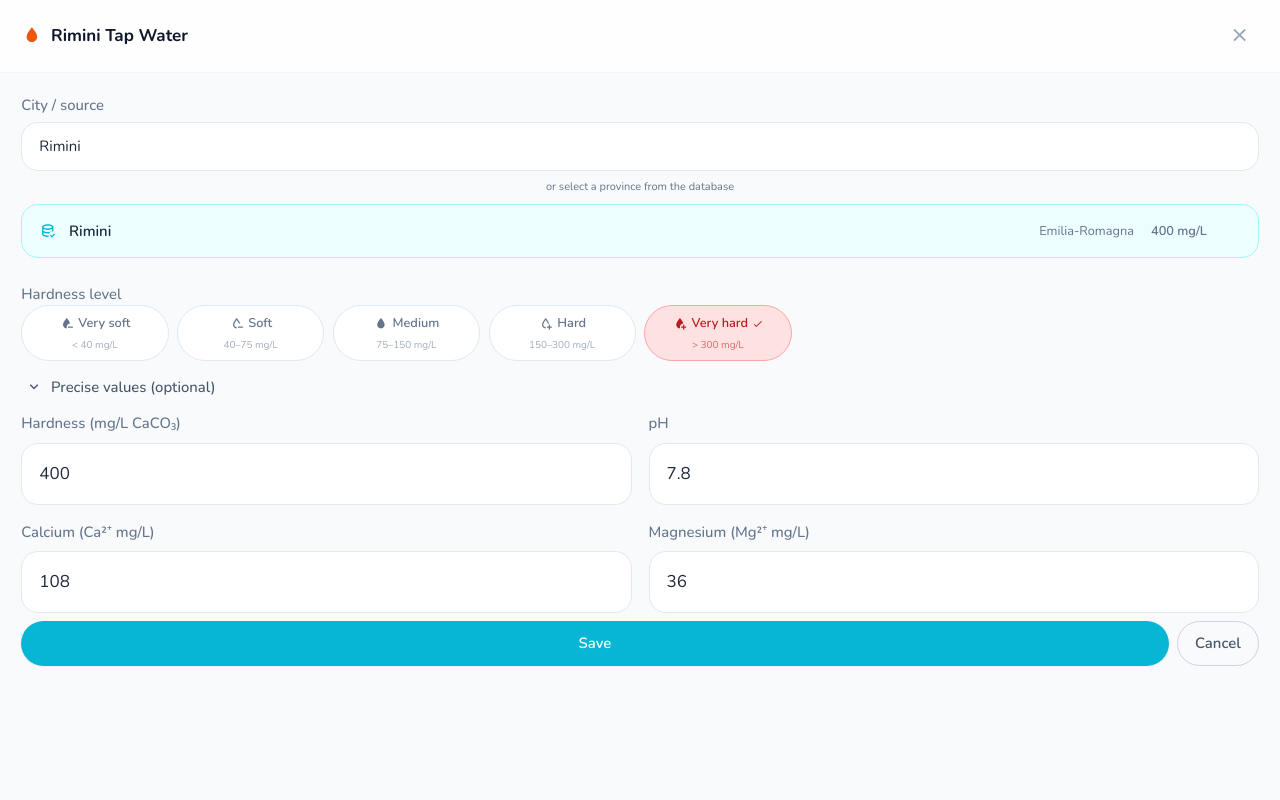
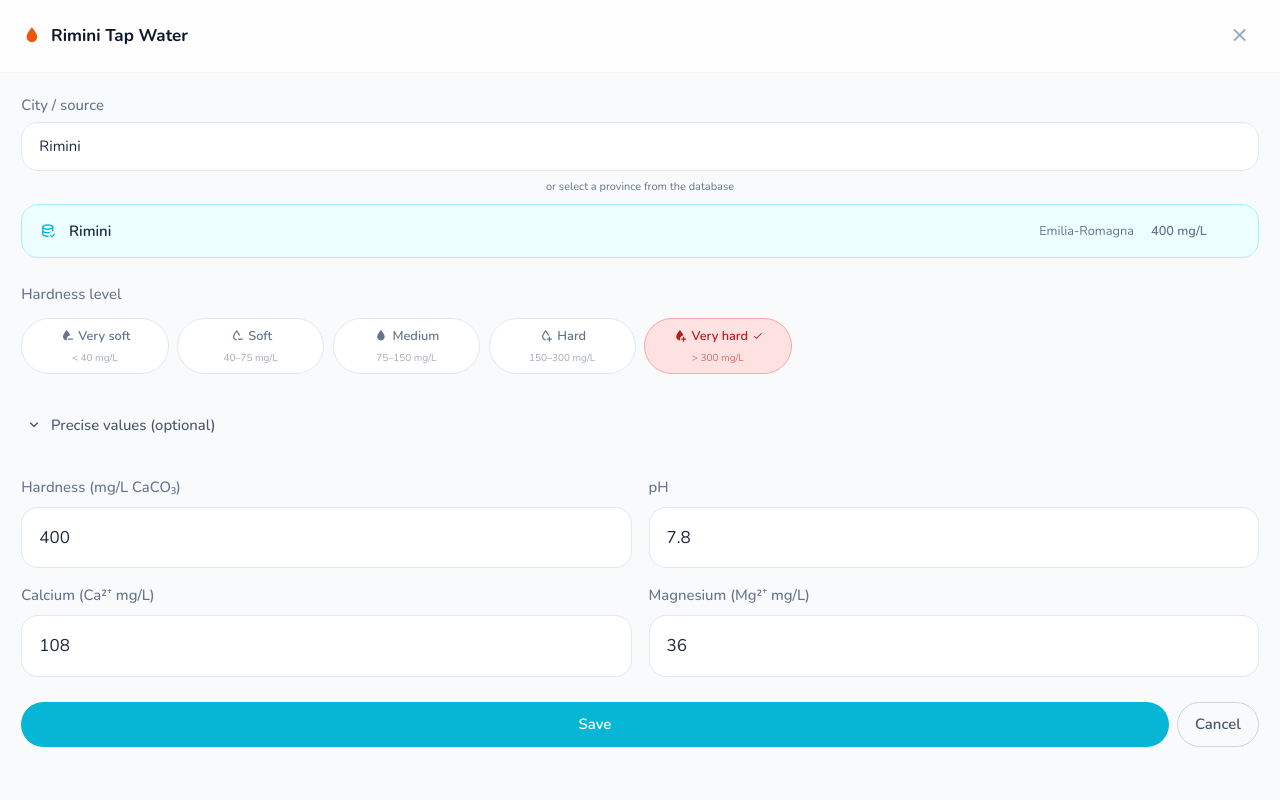
Before and after one commit to AndrianLeah/Plant-Care, a Vue app: page /#/water-guide in a window 1280 px wide. Both pictures are taken after a click on the button "Edit". Shown: the top 800 px of the page. Built offline with nearby package versions, Linux system fonts and the light colour scheme.

Commit message:
Uniform spacing in edit form via space-y-6

```diff
--- a/src/components/WaterProfileCard.vue
+++ b/src/components/WaterProfileCard.vue
@@ -77,9 +77,9 @@
         </div>
 
         <!-- Scrollable form body -->
-        <div class="flex-1 overflow-y-auto px-5 py-5 space-y-0">
+        <div class="flex-1 overflow-y-auto px-5 py-5 space-y-6">
           <!-- City name field -->
-          <div class="mb-6">
+          <div>
             <label class="text-sm font-medium text-slate-500 block mb-1.5">
               {{ t('water_guide.field_city') }}
             </label>
@@ -128,10 +128,11 @@
           </div>
 
           <!-- Hardness level chips -->
-          <div class="text-sm font-medium text-slate-500 mb-2">
+          <div>
+          <div class="text-sm font-medium text-slate-500 mb-3">
             {{ t('water_guide.hardness_level') }}
           </div>
-          <div class="grid grid-cols-[repeat(auto-fill,minmax(8rem,1fr))] gap-2 mb-6">
+          <div class="grid grid-cols-[repeat(auto-fill,minmax(8rem,1fr))] gap-2">
             <button
               v-for="level in HARDNESS_LEVELS"
               :key="level"
@@ -154,9 +155,11 @@
             </button>
           </div>
 
+          </div>
+
           <!-- Precise values toggle -->
           <button
-            class="flex items-center gap-2 w-full text-sm font-medium text-slate-600 hover:text-slate-700 transition-colors mt-2 mb-1 py-3 px-1"
+            class="flex items-center gap-2 w-full text-sm font-medium text-slate-600 hover:text-slate-700 transition-colors py-3 px-1"
             @click="showAdvanced = !showAdvanced"
           >
             <i
@@ -174,8 +177,7 @@
             @leave="onAdvancedLeave"
             @after-leave="onAdvancedAfterLeave"
           >
-            <div v-if="showAdvanced" class="space-y-0 mb-6">
-              <div class="grid grid-cols-2 gap-4">
+            <div v-if="showAdvanced" class="grid grid-cols-2 gap-4">
                 <div>
                   <label class="text-sm font-medium text-slate-500 block mb-2">
                     {{ t('water_guide.field_mgl') }}
@@ -230,12 +232,11 @@
                     class="w-full bg-white border border-slate-200 rounded-2xl px-4 py-4 text-base text-slate-800 placeholder:text-slate-400 focus:outline-none focus:ring-2 focus:ring-cyan-300 focus:border-transparent transition-shadow"
                   />
                 </div>
-              </div>
             </div>
           </Transition>
 
           <!-- Action buttons -->
-          <div class="flex gap-2 pt-2 pb-4">
+          <div class="flex gap-2 pb-4">
             <AppButton
               variant="primary"
               color="cyan"
```
